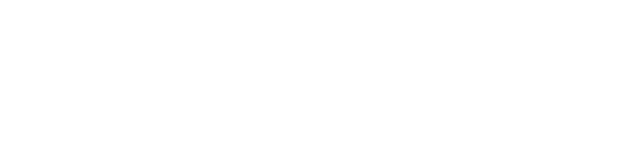
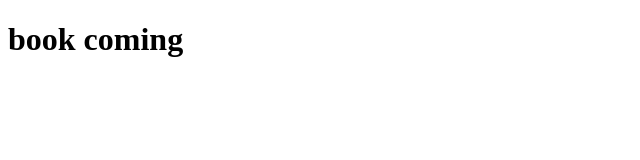
Before and after one commit to Macsyful/bangladesh-a1, a plain HTML site: page index.html in a window 1280 px wide. Shown: the whole page, without its empty margins (0-640 px from the left). Drawn offline with Linux system fonts and the light colour scheme.

Commit message:
bangladesh comming

```diff
--- a/index.html
+++ b/index.html
@@ -6,6 +6,6 @@
     <title>Document</title>
 </head>
 <body>
-
+    <h1>book coming</h1>
 </body>
 </html>
```
